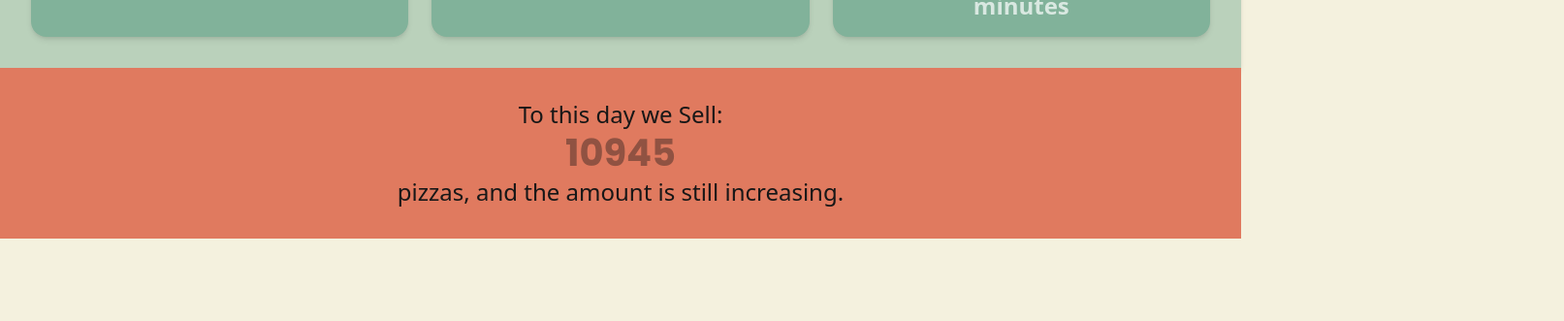
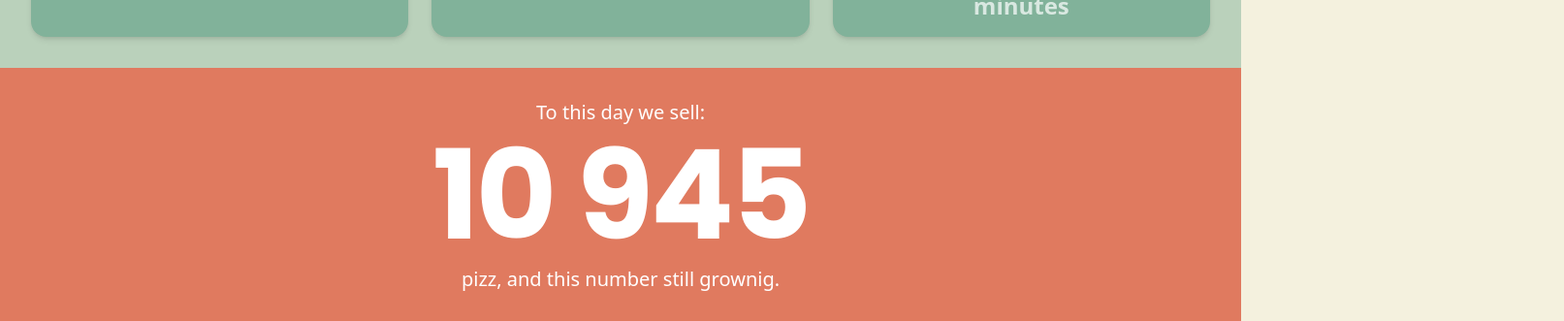
Before and after one commit to sabaudianin/pizza4real, a Next.js app: page / in a window 1280 px wide. Shown: the part 3300-3631 px from the top of the page at 97% size, 1613 px wide, since content can reach past the window. Before the commit the page ends 3546 px from the top, so only its background shows below. Built offline with nearby package versions, Linux system fonts and the light colour scheme.

Commit message:
feat observer and namiated pizza counter

```diff
--- a/src/components/PizzaCounter/PizzaCounter.tsx
+++ b/src/components/PizzaCounter/PizzaCounter.tsx
@@ -1,45 +1,130 @@
 "use client";
-import React from "react";
-import { useState, useEffect } from "react";
+import React, { useState, useEffect, useRef, useCallback } from "react";
 
 const INITIAL_PIZZA_COUNT = 10945;
+
 const START_DATE = new Date(2025, 9, 23);
 
-const getRandomDailyIncrease = (min: number = 10, max: number = 30): number => {
-  return Math.floor(Math.random() * (max - min + 1)) + min;
+const getRandomDailyIncrease = (
+  min: number = 10,
+  max: number = 30,
+  daySeed: number
+): number => {
+  const random = Math.sin(daySeed + 1000 * daySeed * (daySeed % 10)) * 10000;
+  const seededValue = Math.abs(random - Math.floor(random));
+
+  return Math.floor(seededValue * (max - min + 1)) + min;
 };
 
 export const PizzaCounter: React.FC = () => {
-  const [counter, setCounter] = useState<number>(INITIAL_PIZZA_COUNT);
+  const counterRef = useRef<HTMLElement>(null);
 
+  const [finalCount, setFinalCount] = useState<number>(INITIAL_PIZZA_COUNT);
+
+  const [animatedCounter, setAnimatedCounter] = useState<number>(0);
+
+  const [hasAnimated, setHasAnimated] = useState(false);
+
+  //counter
   useEffect(() => {
-    //set today date
     const today = new Date();
     today.setHours(0, 0, 0, 0);
-    START_DATE.setHours(0, 0, 0, 0);
-    //set days left in ms
+
+    const startDate = new Date(
+      START_DATE.getFullYear(),
+      START_DATE.getMonth(),
+      START_DATE.getDate()
+    );
+    startDate.setHours(0, 0, 0, 0);
+
     const msInDay = 24 * 60 * 60 * 1000;
-    const differenceInDays = Math.floor(
-      (today.getTime() - START_DATE.getTime()) / msInDay
+
+    const differenceInDays = Math.max(
+      0,
+      Math.floor((today.getTime() - startDate.getTime()) / msInDay)
     );
+
     let totalIncrease = 0;
-    //simplyg generate increase for last day
+
     if (differenceInDays > 0) {
       for (let i = 0; i < differenceInDays; i++) {
-        totalIncrease += getRandomDailyIncrease();
+        totalIncrease += getRandomDailyIncrease(10, 30, i);
       }
     }
-    //update state only on component mount
-    const result = INITIAL_PIZZA_COUNT + totalIncrease;
-    setCounter(result);
+
+    setFinalCount(INITIAL_PIZZA_COUNT + totalIncrease);
   }, []);
 
+  // animation
+  useEffect(() => {
+    if (!hasAnimated || animatedCounter >= finalCount) return;
+
+    const duration = 2000;
+    const steps = 60;
+    const stepInterval = duration / steps;
+
+    const increasePerStep = Math.ceil((finalCount - 0) / steps);
+
+    let currentStep = 0;
+    let currentCount = animatedCounter;
+
+    const interval = setInterval(() => {
+      currentStep++;
+
+      currentCount += increasePerStep;
+
+      if (currentStep >= steps || currentCount > finalCount) {
+        setAnimatedCounter(finalCount);
+        clearInterval(interval);
+        return;
+      }
+
+      setAnimatedCounter(currentCount);
+    }, stepInterval);
+
+    return () => clearInterval(interval);
+  }, [hasAnimated, finalCount]);
+
+  // 3. Intersection Observer do wyzwalania animacji
+  useEffect(() => {
+    const observer = new IntersectionObserver(
+      (entries) => {
+        entries.forEach((entry) => {
+          // element jest widoczny i animacja  nie byla uruchomiona
+          if (entry.isIntersecting && !hasAnimated) {
+            setHasAnimated(true);
+            observer.unobserve(entry.target);
+          }
+        });
+      },
+      { threshold: 0.5 } // 50% elementu jest widoczne
+    );
+
+    if (counterRef.current) {
+      observer.observe(counterRef.current);
+    }
+
+    return () => {
+      if (counterRef.current) {
+        observer.unobserve(counterRef.current);
+      }
+    };
+  }, [hasAnimated]);
+
   return (
-    <section className=" text-center bg-[var(--error)] p-8">
-      <div className="mx-auto max-w-7xl  font-medium">
-        <p>To this day we Sell:</p>
-        <p className="font-bold font-display p-2 animate-ping">{counter}</p>
-        <p>pizzas, and the amount is still increasing.</p>
+    <section
+      ref={counterRef}
+      className="text-center bg-[var(--error)] text-white p-8 transition-opacity duration-1000"
+    >
+      <div className="mx-auto max-w-7xl font-medium">
+        <p className="text-lg lg:text-xl">To this day we sell:</p>
+
+        <p className="font-bold font-display p-2 text-6xl lg:text-9xl tracking-tight transition-all duration-700">
+          {animatedCounter.toLocaleString("pl-PL")}
+        </p>
+        <p className="text-lg lg:text-xl">
+          pizz, and this number still grownig.
+        </p>
       </div>
     </section>
   );
```
